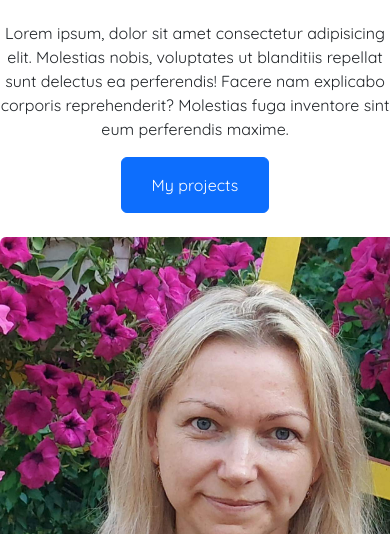
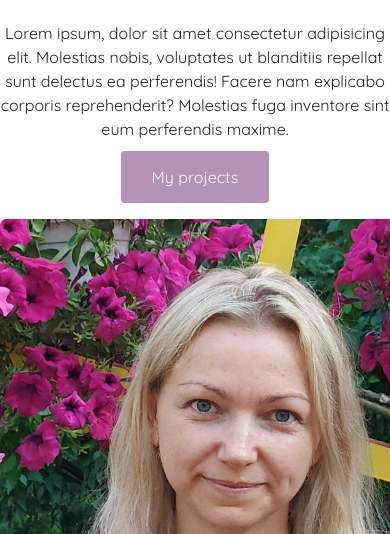
Before and after one commit to Chynenna/real-portfolio, a plain HTML site: page about.html in a window 390 px wide. Shown: the part 310-844 px from the top of the page. Drawn offline with nearby package versions, Linux system fonts and the light colour scheme.

Commit message:
Fixed the problems with buttons

```diff
--- a/about.html
+++ b/about.html
@@ -20,8 +20,8 @@
                 <div class="about-section-content mt-5">
                     <h1>Hi, I am Nataliia Chynenna</h1>
                     <h2 class="mt-4 mb-4">Junior front-end developer, from Kyiv, Ukraine</h2>
-                    <p>Lorem ipsum, dolor sit amet consectetur adipisicing elit. Molestias nobis, voluptates ut blanditiis repellat sunt delectus ea perferendis! Facere nam explicabo corporis reprehenderit? Molestias fuga inventore sint eum perferendis maxime.</p>
-                    <a href="" class="btn btn-primary mb-4">My projects</a>
+                    <p class="mb-4">Lorem ipsum, dolor sit amet consectetur adipisicing elit. Molestias nobis, voluptates ut blanditiis repellat sunt delectus ea perferendis! Facere nam explicabo corporis reprehenderit? Molestias fuga inventore sint eum perferendis maxime.</p>
+                    <a href="">My projects</a>
                 </div>
             </div>
             <div class="col-lg-6">
--- a/styles/styles.css
+++ b/styles/styles.css
@@ -76,6 +76,16 @@ h1 {
 }
 .about-section a {
     padding: 15px 30px;
+    border: 1px solid #b492b5;
+    border-radius: 4px;
+    background-color: #b492b5;
+    color: white;
+    text-decoration: none;
+}
+.about-section a:hover {
+    transition: 0.5s;
+    color: #b492b5;
+    background-color: white;
 }
 @media (max-width: 960px) {
     h1 {
@@ -95,4 +105,7 @@ h1 {
         text-align: center;
         padding: 0;
     }
+    .about-picture {
+        margin-top: 30px;
+    }
 }
```
Also changed, not shown: index.html (+1 -1 lines).
